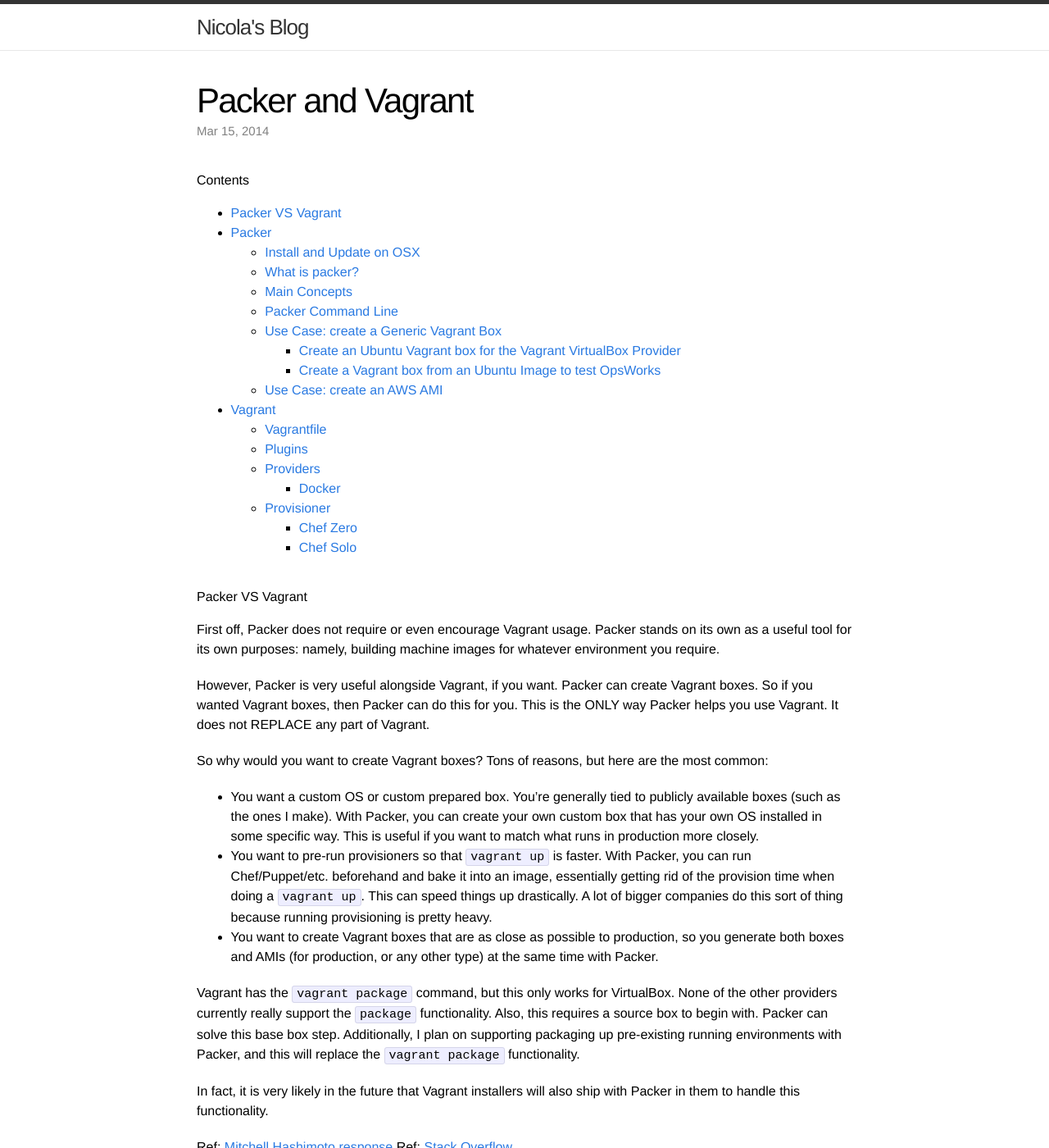
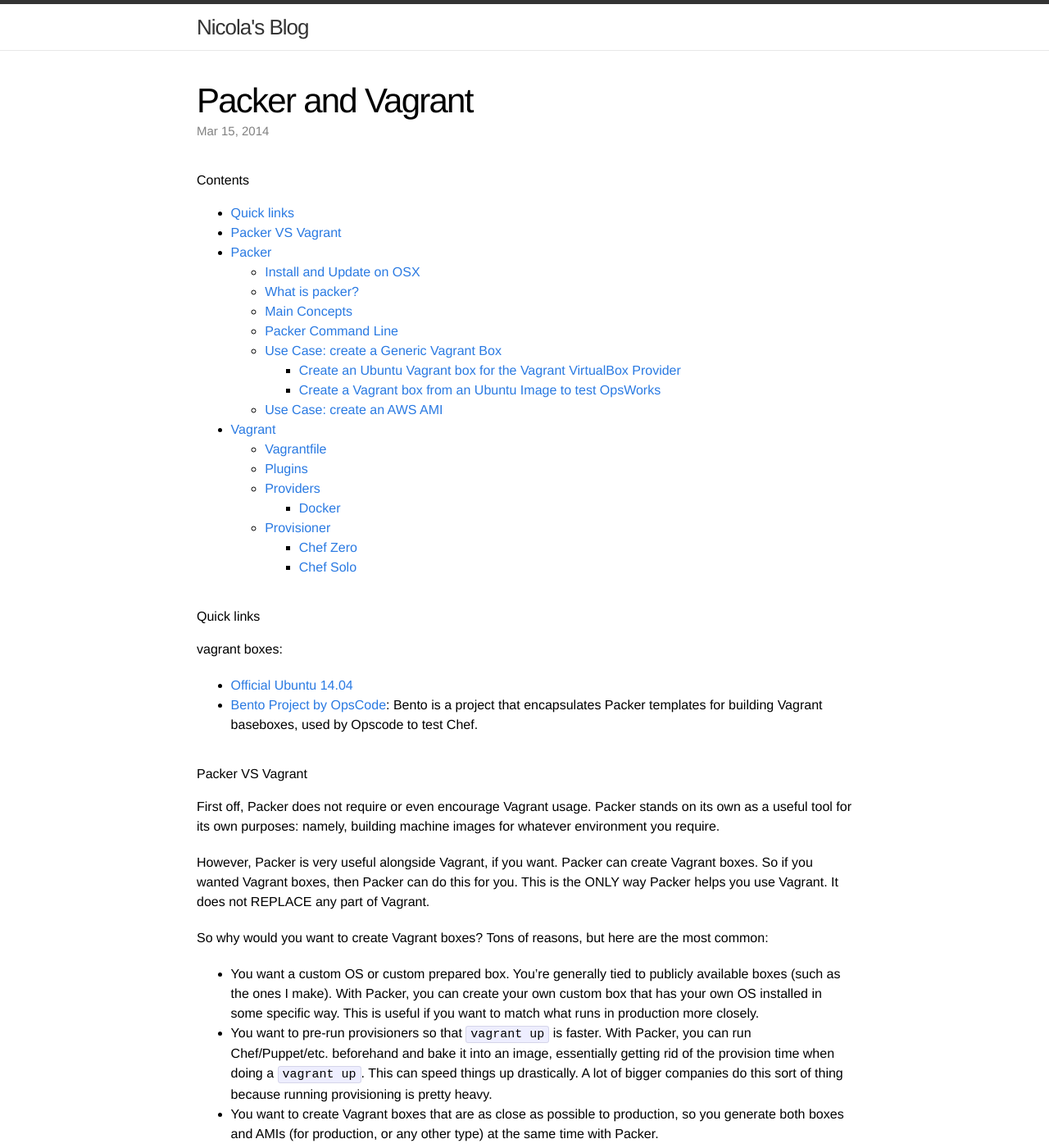
Before and after one commit to breezeight/nicola_blog, a Jekyll site: the page built from _guides/packer_and_vagrant.markdown, in a window 1280 px wide and 1400 px high. Shown: the whole window at 82% size. Built offline with Jekyll 4.4.1, drawn with Linux system fonts in a browser that asks for light colours.

Commit message:
Add Bentoo and official Ubuntu links to boxes for Vagrant

```diff
--- a/_guides/packer_and_vagrant.markdown
+++ b/_guides/packer_and_vagrant.markdown
@@ -11,6 +11,14 @@
 
 * Will be replaced with the ToC, excluding the "Contents" header
 {:toc}
+
+# Quick links
+
+vagrant boxes:
+
+* [Official Ubuntu 14.04](https://cloud-images.ubuntu.com/vagrant/trusty/current/)
+* [Bento Project by OpsCode](https://github.com/opscode/bento): Bento is a project that encapsulates Packer templates for building Vagrant baseboxes, used by Opscode to test Chef.
+
 
 # Packer VS Vagrant
 
```
